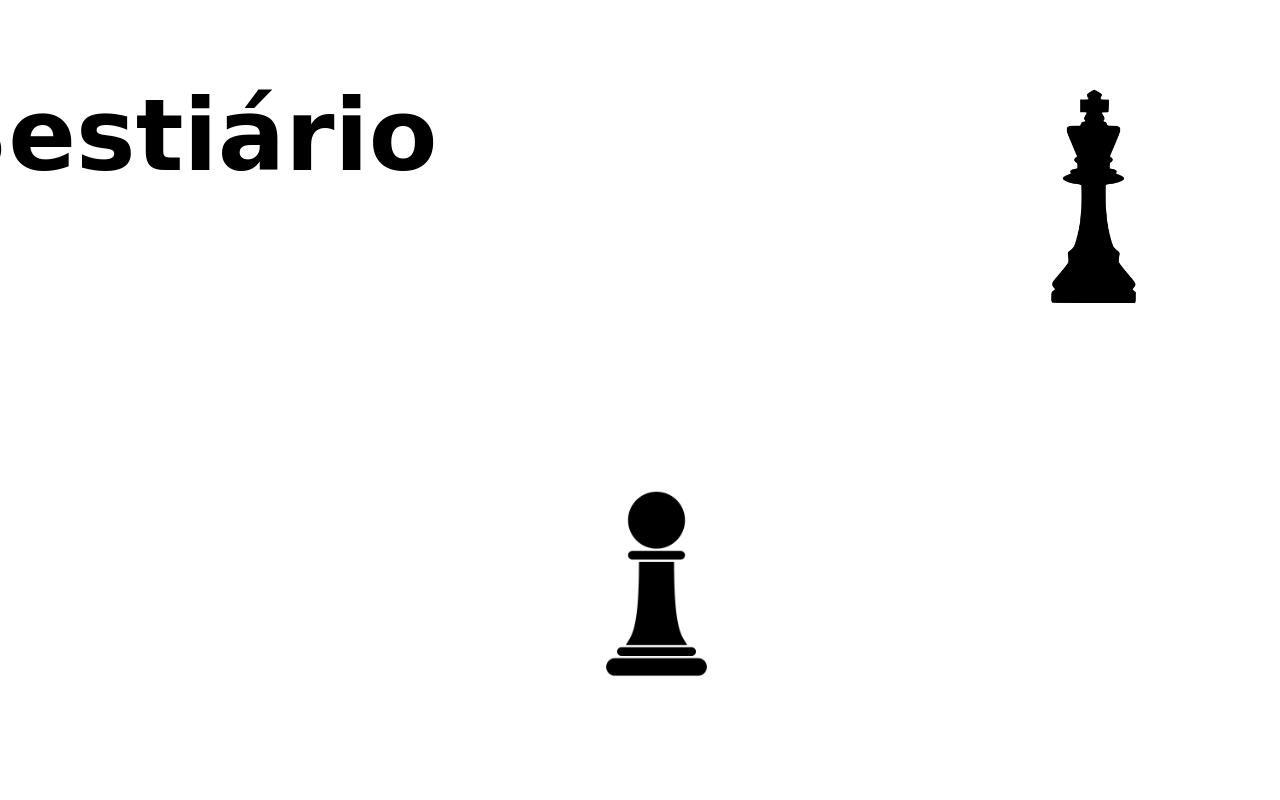
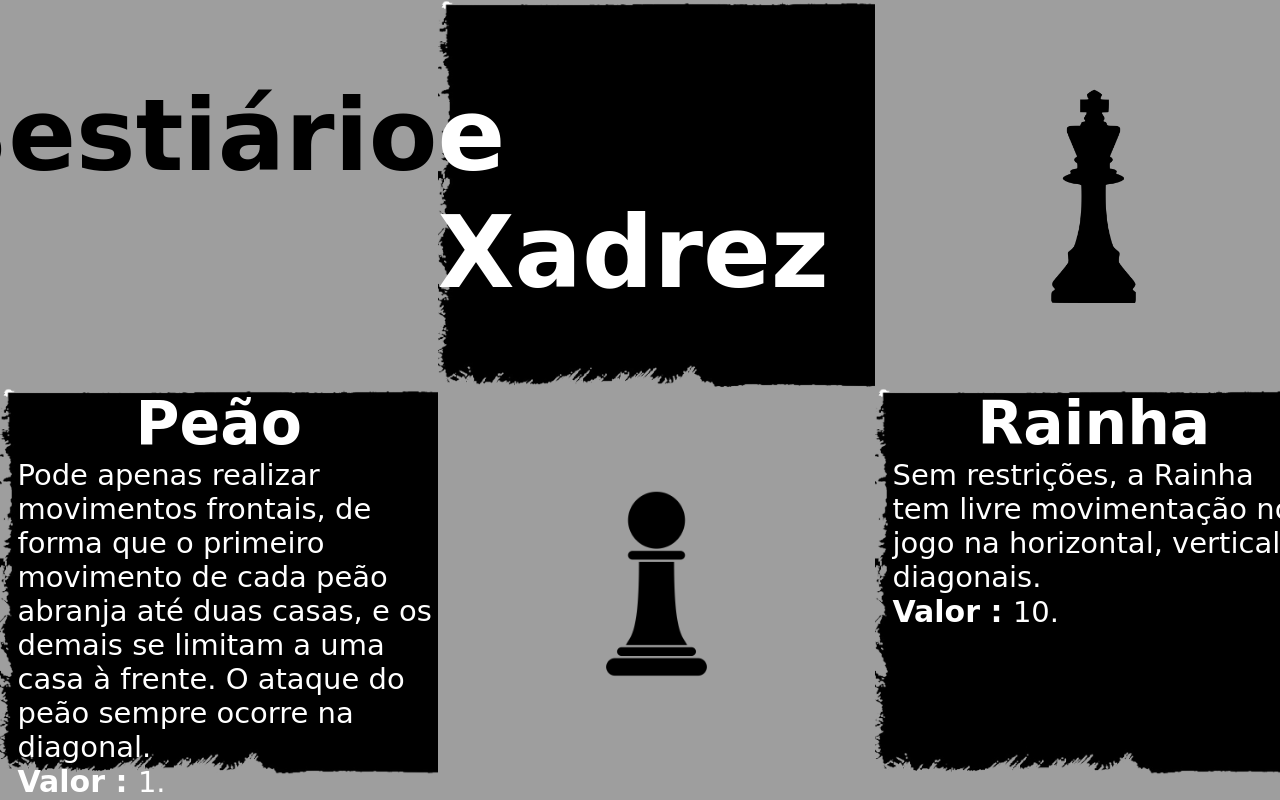
Before and after one commit to M4teusAlves/Bestiario-de-xadrez, a plain HTML site: page index.html in a window 1280 px wide. Shown: the top 800 px of the page. Drawn offline with Linux system fonts and the light colour scheme; the site is published under a folder, as on GitHub Pages, so addresses that start at the root find nothing; a web font is replaced by a local one.

Commit message:
Adcionando conteúdo e estilização

```diff
--- a/assets/styles/style.css
+++ b/assets/styles/style.css
@@ -5,7 +5,7 @@
 /*font-family: 'Lavishly Yours', cursive;*/
 
 body{
-    background-image: url("/assets/imagens/fundo.jpg");
+    background-image: url(../imagens/fundo.jpg);
     background-size: cover;
     background-repeat: repeat;
     font-family: 'Lavishly Yours', cursive;
@@ -62,7 +62,7 @@ img{
     display: flex;
     align-items: center;
     justify-content: flex-start;
-    background-image: url(/assets/imagens/fundo-preto.png);
+    background-image: url(../imagens/fundo-preto.png);
     background-size: cover;
     color: white;
     width: 50%;
@@ -71,7 +71,7 @@ img{
 
 .black-house{
     width: 50%;
-    background-image: url(/assets/imagens/fundo-preto.png);
+    background-image: url(../imagens/fundo-preto.png);
     background-size: cover;
     color: white;
 }
```
